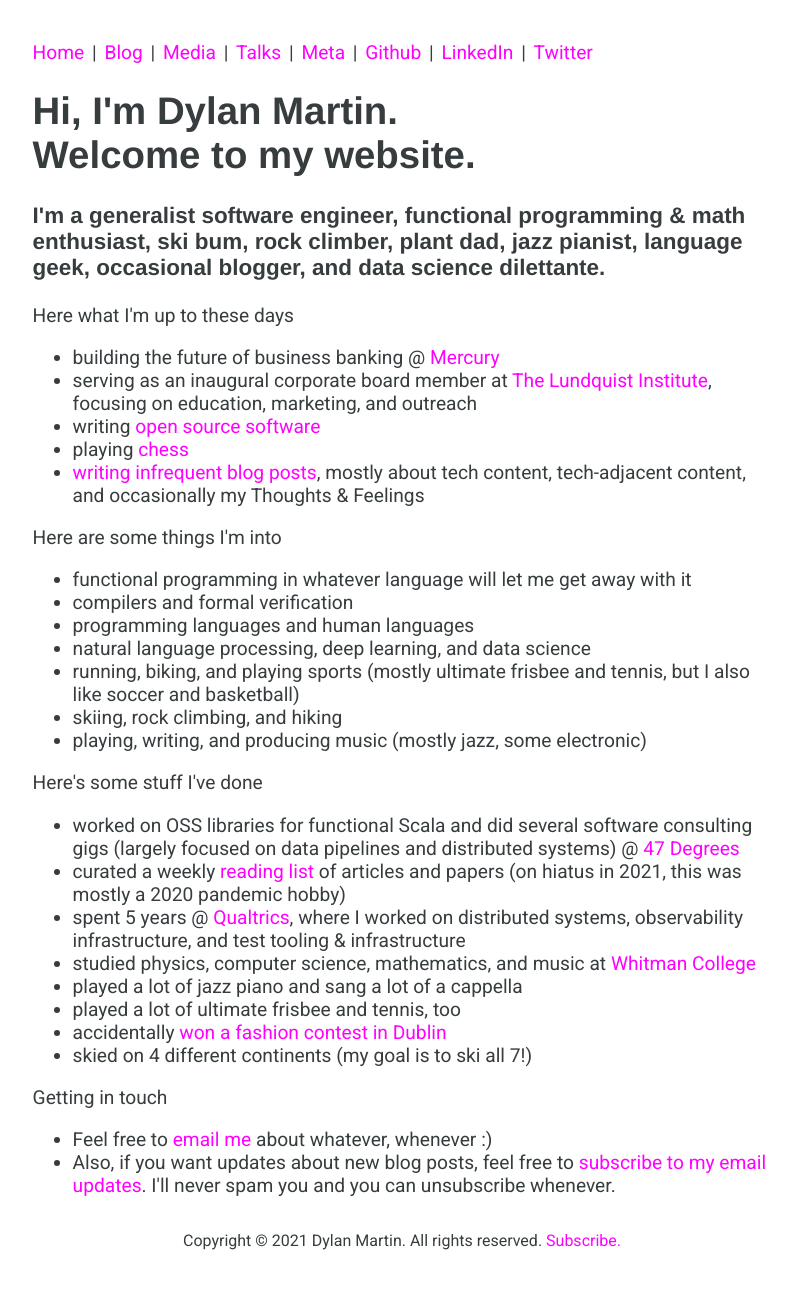
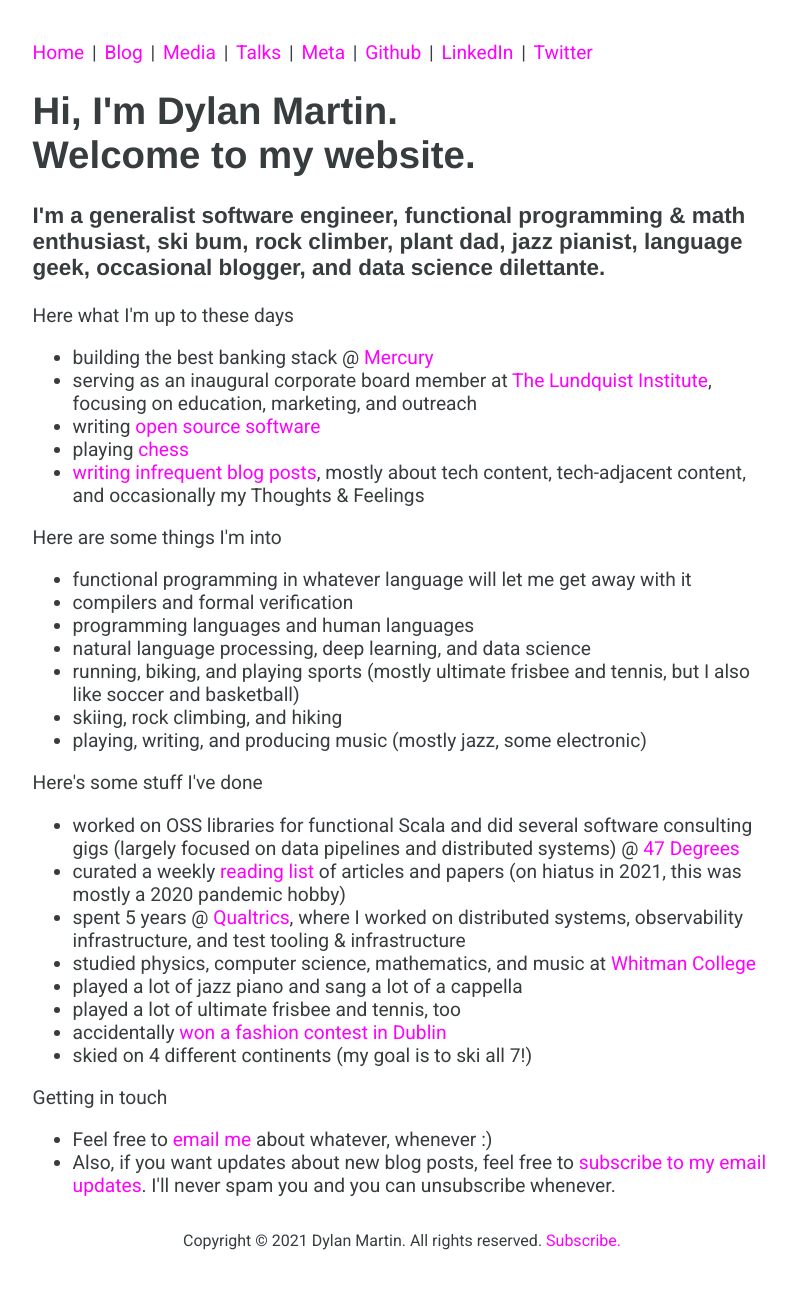
Before and after one commit to dmarticus/dmarticus.github.io, a Jekyll site: the page built from index.html, in a window 1280 px wide. Shown: the whole page, without its empty margins (238-1034 px from the left). Built offline with Jekyll 4.4.1, drawn with Linux system fonts in a browser that asks for light colours; comment, search, counter and statistics services are not loaded.

Commit message:
copy gotta be compliant

```diff
--- a/index.html
+++ b/index.html
@@ -9,7 +9,7 @@ title: Home
 
 <header>Here what I'm up to these days</header>
 <ul>
-  <li>building the future of business banking @ <a href="https://mercury.com/about" rel="noreferrer" target="_blank">Mercury</a>
+  <li>building the best banking stack @ <a href="https://mercury.com/about" rel="noreferrer" target="_blank">Mercury</a>
   <li>serving as an inaugural corporate board member at <a href="https://lundquist.org/" rel="noreferrer"
       target="_blank">The Lundquist Institute</a>, focusing on education, marketing, and outreach</li>
   <li>writing <a href="https://github.com/dmarticus/" rel="noreferrer" target="_blank">open source software</a></li>
```
